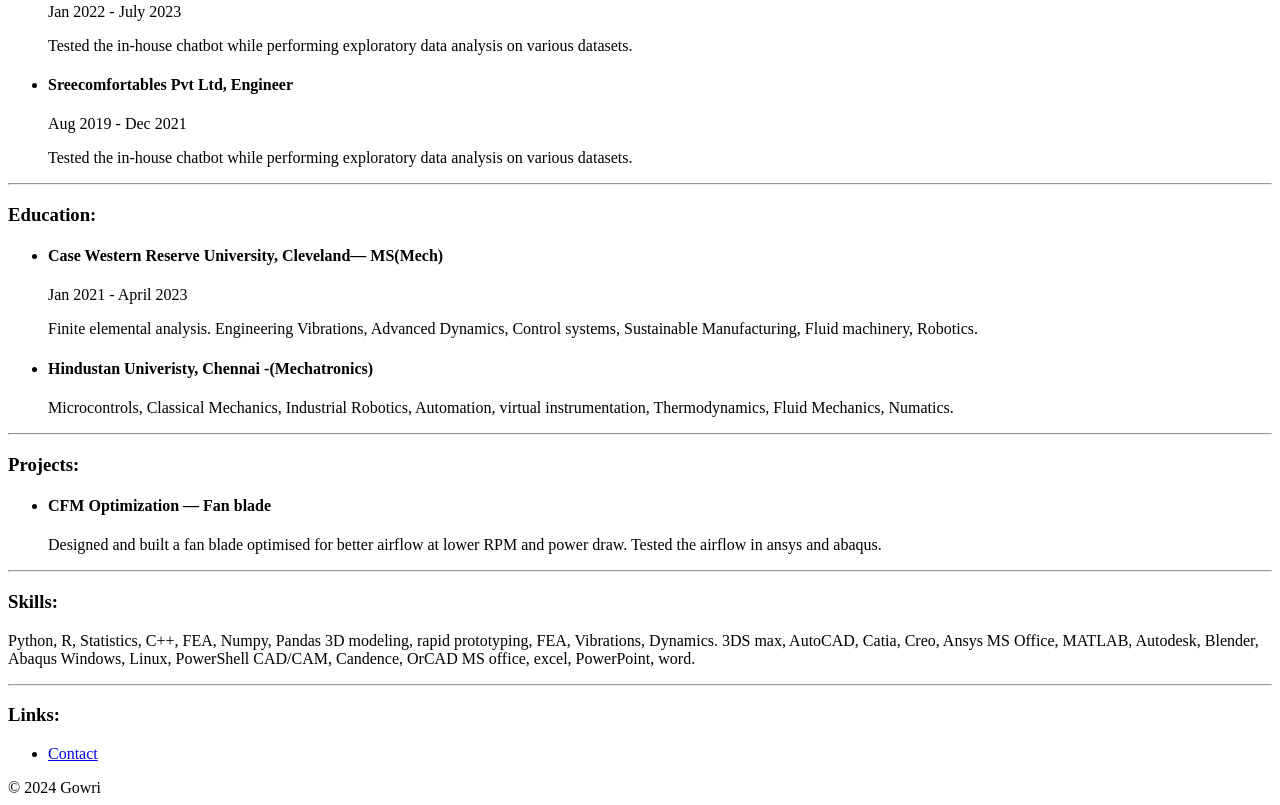
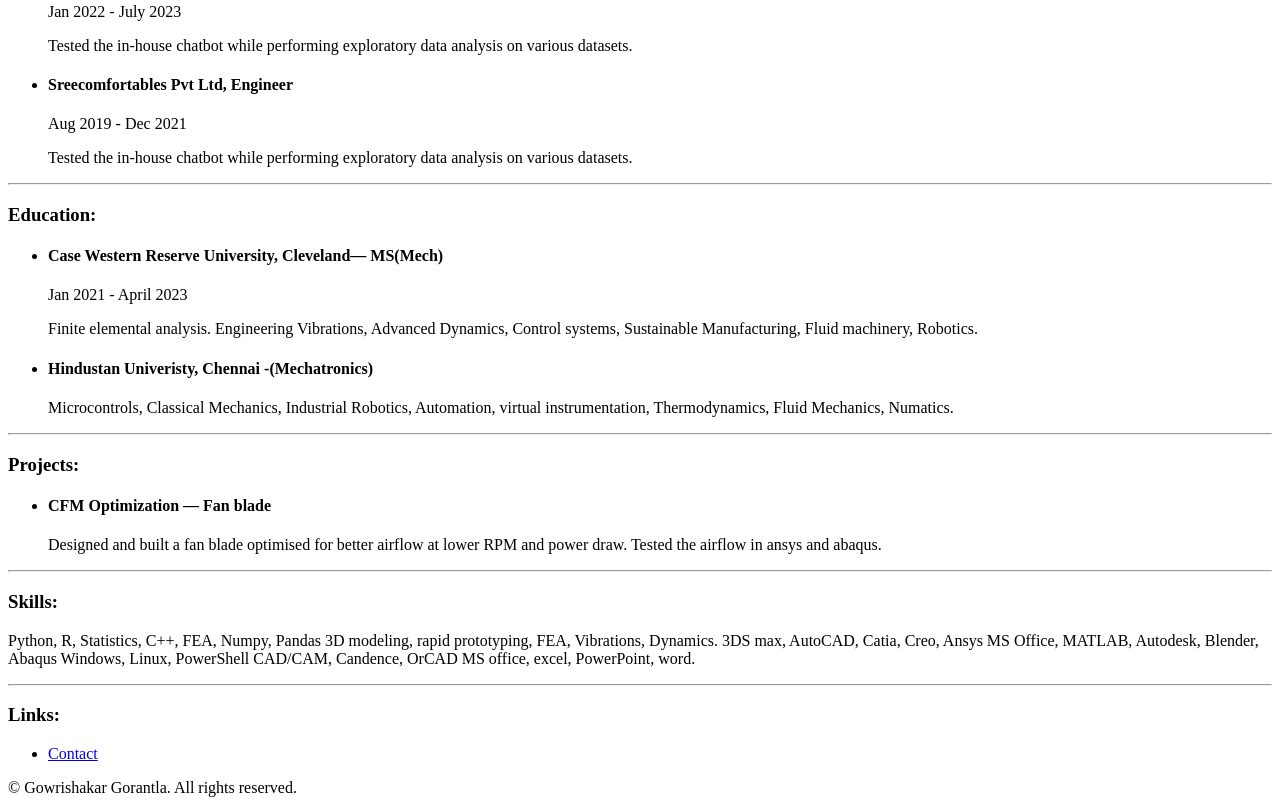
Before and after one commit to Gowris1/Resume-Capstone-Project-, a plain HTML site: page Index.html in a window 1280 px wide. Shown: the part 455-1260 px from the top of the page. Drawn offline with Linux system fonts and the light colour scheme.

Commit message:
Update Index.html

```diff
--- a/Index.html
+++ b/Index.html
@@ -55,6 +55,6 @@
     <li><a href="./Contact.html" alt="Gowri's contact link">Contact</a></li>
     </ul>
     <footer>
-        © 2024 Gowri
+        © Gowrishakar Gorantla. All rights reserved.
     </footer>
 </body>
```
